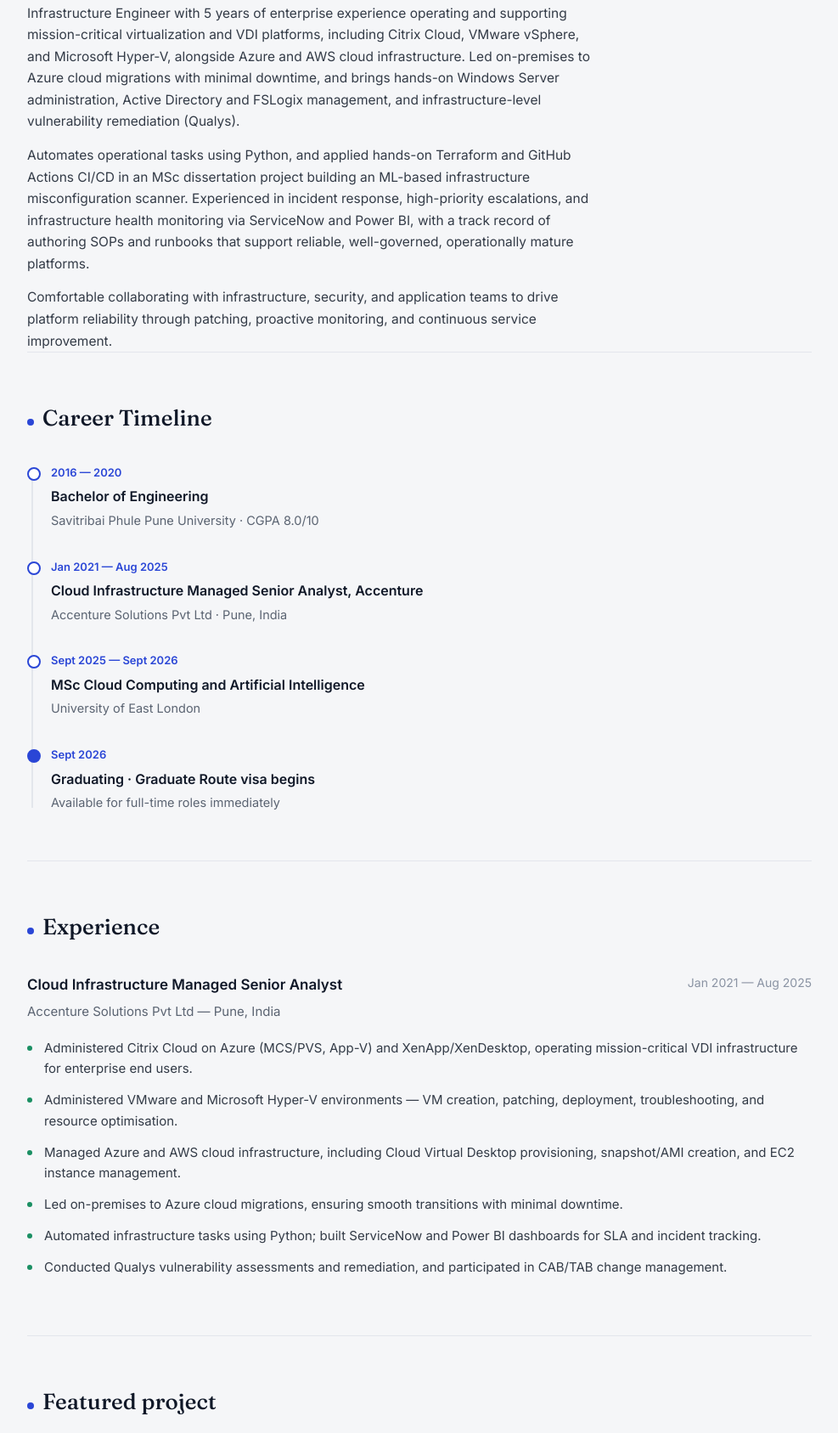
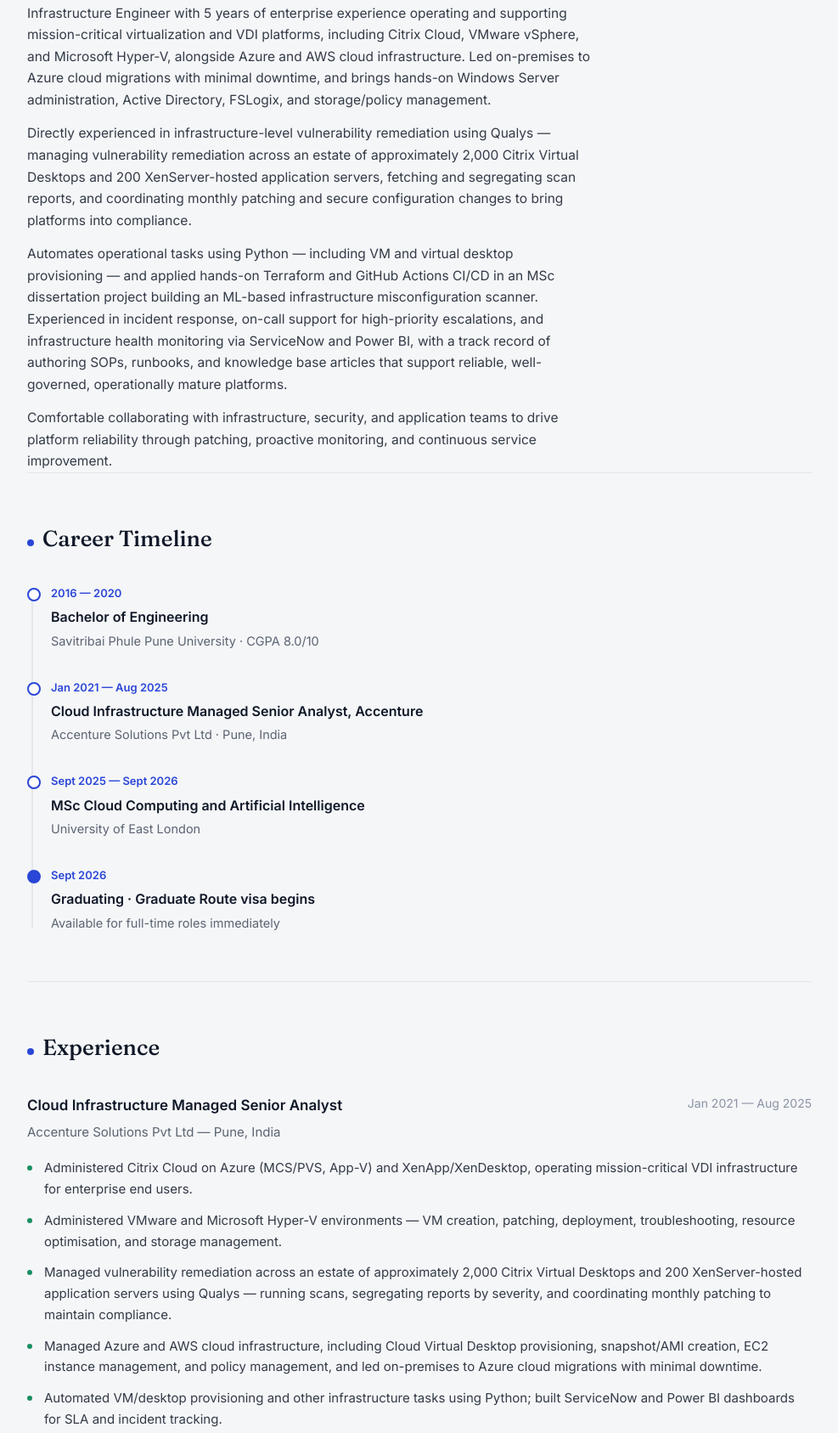
Before and after one commit to sugale1218/sugale1218.github.io, a plain HTML site: page index.html in a window 1280 px wide. Shown: the part 856-2543 px from the top of the page at 85% size, without its empty margins (146-1133 px from the left). Drawn offline with Linux system fonts and the light colour scheme.

Commit message:
Update experience section with detailed responsibilities
Enhanced details on infrastructure management, vulnerability remediation, and automation tasks.

```diff
--- a/index.html
+++ b/index.html
@@ -244,13 +244,21 @@
       mission-critical virtualization and VDI platforms, including Citrix Cloud, VMware vSphere, and
       Microsoft Hyper-V, alongside Azure and AWS cloud infrastructure. Led on-premises to Azure cloud
       migrations with minimal downtime, and brings hands-on Windows Server administration, Active
-      Directory and FSLogix management, and infrastructure-level vulnerability remediation (Qualys).
+      Directory, FSLogix, and storage/policy management.
     </p>
     <p style="font-size:15.5px; color:#333B47; max-width:68ch; margin:0 0 14px;">
-      Automates operational tasks using Python, and applied hands-on Terraform and GitHub Actions
-      CI/CD in an MSc dissertation project building an ML-based infrastructure misconfiguration
-      scanner. Experienced in incident response, high-priority escalations, and infrastructure health
-      monitoring via ServiceNow and Power BI, with a track record of authoring SOPs and runbooks that
+      Directly experienced in infrastructure-level vulnerability remediation using Qualys — managing
+      vulnerability remediation across an estate of approximately 2,000 Citrix Virtual Desktops and
+      200 XenServer-hosted application servers, fetching and segregating scan reports, and
+      coordinating monthly patching and secure configuration changes to bring platforms into
+      compliance.
+    </p>
+    <p style="font-size:15.5px; color:#333B47; max-width:68ch; margin:0 0 14px;">
+      Automates operational tasks using Python — including VM and virtual desktop provisioning — and
+      applied hands-on Terraform and GitHub Actions CI/CD in an MSc dissertation project building an
+      ML-based infrastructure misconfiguration scanner. Experienced in incident response, on-call
+      support for high-priority escalations, and infrastructure health monitoring via ServiceNow and
+      Power BI, with a track record of authoring SOPs, runbooks, and knowledge base articles that
       support reliable, well-governed, operationally mature platforms.
     </p>
     <p style="font-size:15.5px; color:#333B47; max-width:68ch; margin:0;">
@@ -294,11 +302,12 @@
     <div class="exp-company">Accenture Solutions Pvt Ltd — Pune, India</div>
     <ul class="bullets">
       <li>Administered Citrix Cloud on Azure (MCS/PVS, App-V) and XenApp/XenDesktop, operating mission-critical VDI infrastructure for enterprise end users.</li>
-      <li>Administered VMware and Microsoft Hyper-V environments — VM creation, patching, deployment, troubleshooting, and resource optimisation.</li>
-      <li>Managed Azure and AWS cloud infrastructure, including Cloud Virtual Desktop provisioning, snapshot/AMI creation, and EC2 instance management.</li>
-      <li>Led on-premises to Azure cloud migrations, ensuring smooth transitions with minimal downtime.</li>
-      <li>Automated infrastructure tasks using Python; built ServiceNow and Power BI dashboards for SLA and incident tracking.</li>
-      <li>Conducted Qualys vulnerability assessments and remediation, and participated in CAB/TAB change management.</li>
+      <li>Administered VMware and Microsoft Hyper-V environments — VM creation, patching, deployment, troubleshooting, resource optimisation, and storage management.</li>
+      <li>Managed vulnerability remediation across an estate of approximately 2,000 Citrix Virtual Desktops and 200 XenServer-hosted application servers using Qualys — running scans, segregating reports by severity, and coordinating monthly patching to maintain compliance.</li>
+      <li>Managed Azure and AWS cloud infrastructure, including Cloud Virtual Desktop provisioning, snapshot/AMI creation, EC2 instance management, and policy management, and led on-premises to Azure cloud migrations with minimal downtime.</li>
+      <li>Automated VM/desktop provisioning and other infrastructure tasks using Python; built ServiceNow and Power BI dashboards for SLA and incident tracking.</li>
+      <li>Provided on-call support for high-priority incidents, and participated in CAB/TAB change management in line with ITIL practices.</li>
+      <li>Authored SOPs, runbooks, and knowledge base (KB) articles on recurring issues, supporting consistent knowledge management across the team.</li>
     </ul>
   </section>
 
```
